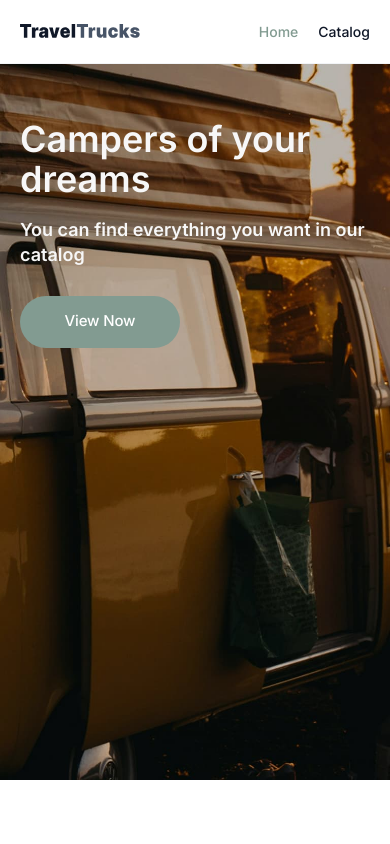
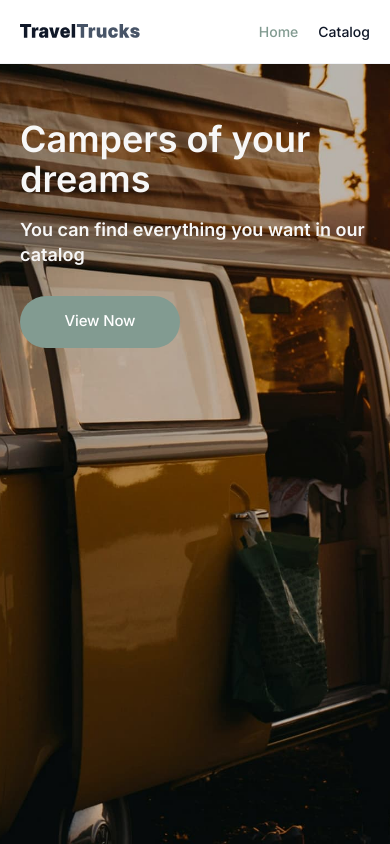
Before and after one commit to Slava-S943/travel-trucks, a Next.js app: page / in a window 390 px wide. Built offline with nearby package versions, Linux system fonts and the light colour scheme.

Commit message:
fix: improve responsive home layout

```diff
--- a/components/Header/Header.module.css
+++ b/components/Header/Header.module.css
@@ -58,16 +58,6 @@
   color: var(--green-hover);
 }
 
-@media (max-width: 1199px) {
-  .container {
-    padding: 20px 32px;
-  }
-
-  .navigation {
-    gap: 24px;
-  }
-}
-
 @media (max-width: 767px) {
   .header {
     height: 64px;
--- a/components/Home/Home.module.css
+++ b/components/Home/Home.module.css
@@ -5,7 +5,7 @@
 .hero {
   position: relative;
   width: 100%;
-  height: calc(100vh - 72px);
+  height: 100vh;
   overflow: hidden;
 }
 
@@ -18,7 +18,7 @@
   position: relative;
   z-index: 2;
   max-width: 850px;
-  padding: 195px 64px 0;
+  padding: 267px 64px 0;
   color: var(--white);
 }
 
@@ -68,34 +68,10 @@
   background: var(--green-hover);
 }
 
-@media (max-width: 1199px) {
-  .hero {
-    height: calc(100vh - 72px);
-  }
-
-  .content {
-    max-width: 720px;
-    padding: 150px 32px 0;
-  }
-
-  .title {
-    font-size: 42px;
-  }
-
-  .description {
-    margin-top: 20px;
-    font-size: 21px;
-  }
-
-  .button {
-    margin-top: 32px;
-  }
-}
-
 @media (max-width: 767px) {
   .hero {
-    height: calc(100vh - 64px);
-    min-height: 560px;
+    height: 100vh;
+    min-height: 0;
   }
 
   .image {
```
